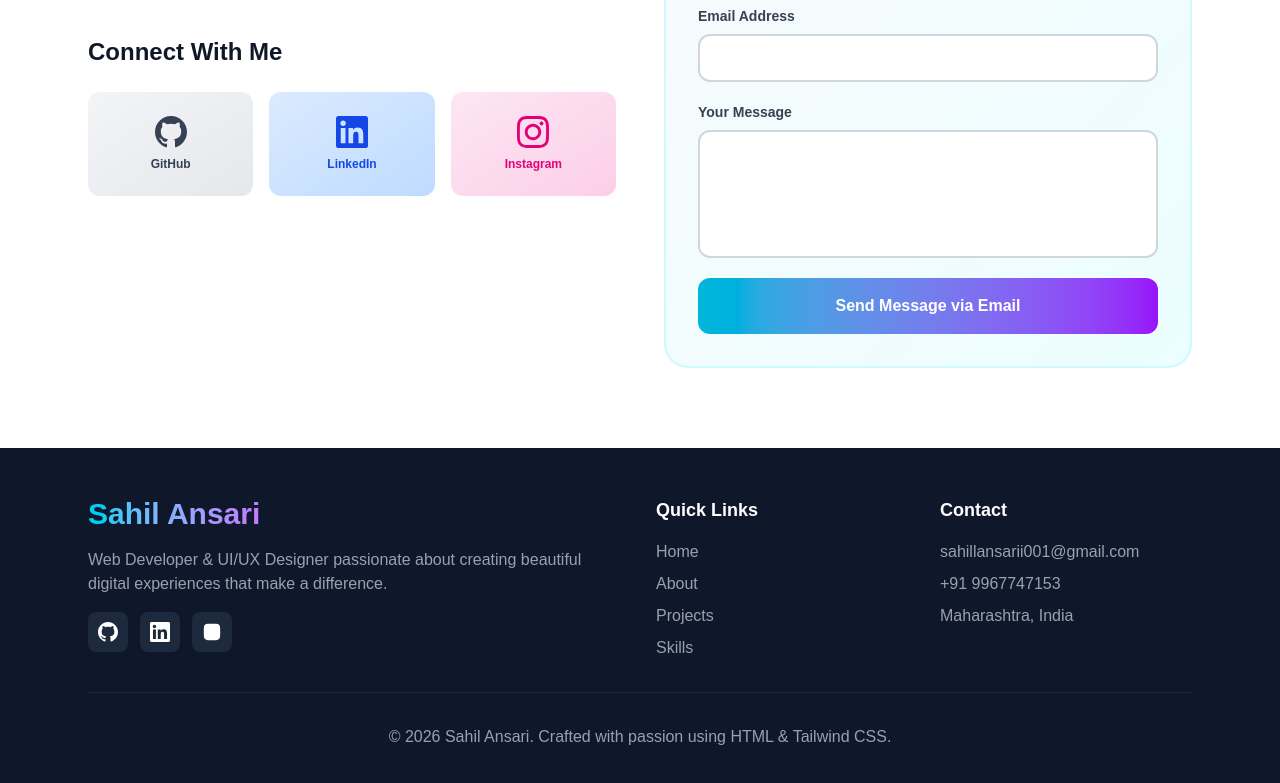
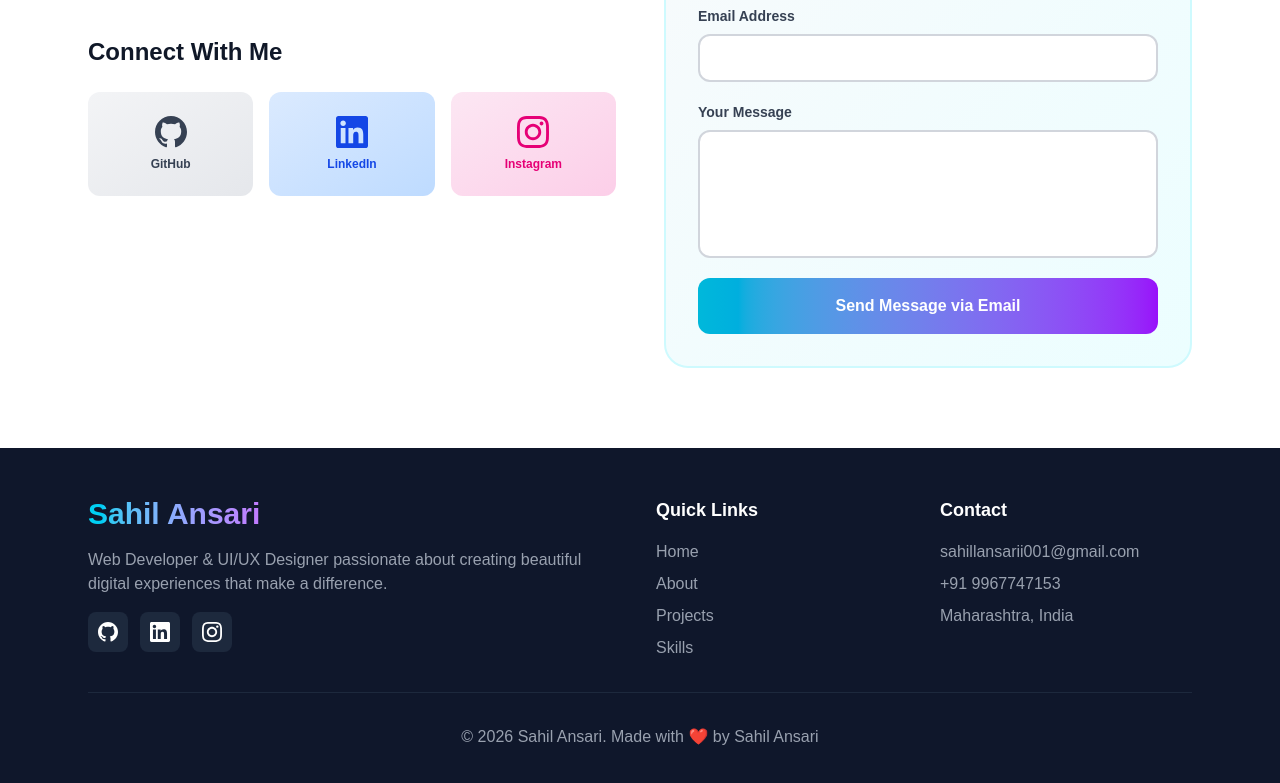
Before and after one commit to sahillansarii001/portfolio-Sahil, a Next.js app: page / in a window 1280 px wide. Shown: the part 5249-6032 px from the top of the page. Built offline with nearby package versions, Linux system fonts and the light colour scheme.

Commit message:
Update footer SVG paths and modify copyright text for clarity and personalization

```diff
--- a/src/components/Footer.jsx
+++ b/src/components/Footer.jsx
@@ -25,7 +25,7 @@
                 className="w-10 h-10 bg-slate-800 rounded-lg flex items-center justify-center hover:bg-cyan-500 transition-colors"
               >
                 <svg className="w-5 h-5" fill="currentColor" viewBox="0 0 24 24">
-                  <path d="M12 0c-6.626 0-12 5.373-12 12 0 5.302 3.438 9.8 8.207 11.387.599.111.793-.261.793-.577v-2.234c-3.338.726-4.033-1.416-4.033-1.416-.546-1.387-1.333-1.756-1.333-1.756-1.089-.745.083-.729.083-.729 1.205.084 1.839 1.237 1.839 1.237 1.07 1.834 2.807 1.304 3.492.997.107-.775.418-1.305.762-1.604-2.665-.305-5.467-1.334-5.467-5.931 0-1.311.469-2.381 1.236-3.221-.124-.303-.535-1.524.117-3.176 0 0 1.008-.322 3.301 1.23.957-.266 1.983-.399 3.003-.404 1.02.005 2.047.138 3.006.404 2.291-1.552 3.297-1.23 3.297-1.23.653 1.653.242 2.874.118 3.176.77.84 1.235 1.911 1.235 3.221 0 4.609-2.807 5.624-5.479 5.921.43.372.823 1.102.823 2.222v3.293c0 .319.192.694.801.576 4.765-1.589 8.199-6.086 8.199-11.386 0-6.627-5.373-12-12-12z" />
+                                <path d="M12 0c-6.626 0-12 5.373-12 12 0 5.302 3.438 9.8 8.207 11.387.599.111.793-.261.793-.577v-2.234c-3.338.726-4.033-1.416-4.033-1.416-.546-1.387-1.333-1.756-1.333-1.756-1.089-.745.083-.729.083-.729 1.205.084 1.839 1.237 1.839 1.237 1.07 1.834 2.807 1.304 3.492.997.107-.775.418-1.305.762-1.604-2.665-.305-5.467-1.334-5.467-5.931 0-1.311.469-2.381 1.236-3.221-.124-.303-.535-1.524.117-3.176 0 0 1.008-.322 3.301 1.23.957-.266 1.983-.399 3.003-.404 1.02.005 2.047.138 3.006.404 2.291-1.552 3.297-1.23 3.297-1.23.653 1.653.242 2.874.118 3.176.77.84 1.235 1.911 1.235 3.221 0 4.609-2.807 5.624-5.479 5.921.43.372.823 1.102.823 2.222v3.293c0 .319.192.694.801.576 4.765-1.589 8.199-6.086 8.199-11.386 0-6.627-5.373-12-12-12z"/>
                 </svg>
               </a>
 
@@ -37,7 +37,7 @@
                 className="w-10 h-10 bg-slate-800 rounded-lg flex items-center justify-center hover:bg-blue-600 transition-colors"
               >
                 <svg className="w-5 h-5" fill="currentColor" viewBox="0 0 24 24">
-                  <path d="M20.447 20.452h-3.554v-5.569c0-1.328-.027-3.037-1.852-3.037-1.853 0-2.136 1.445-2.136 2.939v5.667H9.351V9h3.414v1.561h.046c.477-.9 1.637-1.85 3.37-1.85 3.601 0 4.267 2.37 4.267 5.455v6.286zM5.337 7.433c-1.144 0-2.063-.926-2.063-2.065 0-1.138.92-2.063 2.063-2.063 1.14 0 2.064.925 2.064 2.063 0 1.139-.925 2.065-2.064 2.065zm1.782 13.019H3.555V9h3.564v11.452zM22.225 0H1.771C.792 0 0 .774 0 1.729v20.542C0 23.227.792 24 1.771 24h20.451C23.2 24 24 23.227 24 22.271V1.729C24 .774 23.2 0 22.222 0h.003z" />
+                                <path d="M20.447 20.452h-3.554v-5.569c0-1.328-.027-3.037-1.852-3.037-1.853 0-2.136 1.445-2.136 2.939v5.667H9.351V9h3.414v1.561h.046c.477-.9 1.637-1.85 3.37-1.85 3.601 0 4.267 2.37 4.267 5.455v6.286zM5.337 7.433c-1.144 0-2.063-.926-2.063-2.065 0-1.138.92-2.063 2.063-2.063 1.14 0 2.064.925 2.064 2.063 0 1.139-.925 2.065-2.064 2.065zm1.782 13.019H3.555V9h3.564v11.452zM22.225 0H1.771C.792 0 0 .774 0 1.729v20.542C0 23.227.792 24 1.771 24h20.451C23.2 24 24 23.227 24 22.271V1.729C24 .774 23.2 0 22.222 0h.003z"/>
                 </svg>
               </a>
 
@@ -49,7 +49,7 @@
                 className="w-10 h-10 bg-slate-800 rounded-lg flex items-center justify-center hover:bg-pink-500 transition-colors"
               >
                 <svg className="w-5 h-5" fill="currentColor" viewBox="0 0 24 24">
-                  <path d="M12 2.163c3.204 0 3.584.012 4.85.07 3.252.148 4.771 1.691 4.919 4.919.058 1.265.069 1.645.069 4.849 0 3.205-.012 3.584-.069 4.849-.149 3.225-1.664 4.771-4.919 4.919-1.266.058-1.644.07-4.85.07-3.204 0-3.584-.012-4.849-.07-3.26-.149-4.771-1.699-4.919-4.92-.058-1.265-.07-1.644-.07-4.849 0-3.204.013-3.583.07-4.849.149-3.227 1.664-4.771 4.919-4.919 1.266-.057 1.645-.069 4.849-.069z" />
+                                <path d="M12 2.163c3.204 0 3.584.012 4.85.07 3.252.148 4.771 1.691 4.919 4.919.058 1.265.069 1.645.069 4.849 0 3.205-.012 3.584-.069 4.849-.149 3.225-1.664 4.771-4.919 4.919-1.266.058-1.644.07-4.85.07-3.204 0-3.584-.012-4.849-.07-3.26-.149-4.771-1.699-4.919-4.92-.058-1.265-.07-1.644-.07-4.849 0-3.204.013-3.583.07-4.849.149-3.227 1.664-4.771 4.919-4.919 1.266-.057 1.645-.069 4.849-.069zm0-2.163c-3.259 0-3.667.014-4.947.072-4.358.2-6.78 2.618-6.98 6.98-.059 1.281-.073 1.689-.073 4.948 0 3.259.014 3.668.072 4.948.2 4.358 2.618 6.78 6.98 6.98 1.281.058 1.689.072 4.948.072 3.259 0 3.668-.014 4.948-.072 4.354-.2 6.782-2.618 6.979-6.98.059-1.28.073-1.689.073-4.948 0-3.259-.014-3.667-.072-4.947-.196-4.354-2.617-6.78-6.979-6.98-1.281-.059-1.69-.073-4.949-.073zm0 5.838c-3.403 0-6.162 2.759-6.162 6.162s2.759 6.163 6.162 6.163 6.162-2.759 6.162-6.163c0-3.403-2.759-6.162-6.162-6.162zm0 10.162c-2.209 0-4-1.79-4-4 0-2.209 1.791-4 4-4s4 1.791 4 4c0 2.21-1.791 4-4 4zm6.406-11.845c-.796 0-1.441.645-1.441 1.44s.645 1.44 1.441 1.44c.795 0 1.439-.645 1.439-1.44s-.644-1.44-1.439-1.44z"/>
                 </svg>
               </a>
             </div>
@@ -79,7 +79,7 @@
 
         {/* Bottom */}
         <div className="border-t border-slate-800 pt-8 text-center text-gray-400">
-          <p>© 2026 Sahil Ansari. Crafted with passion using HTML & Tailwind CSS.</p>
+          <p>© 2026 Sahil Ansari. Made with ❤️ by Sahil Ansari</p>
         </div>
       </div>
     </footer>
```
